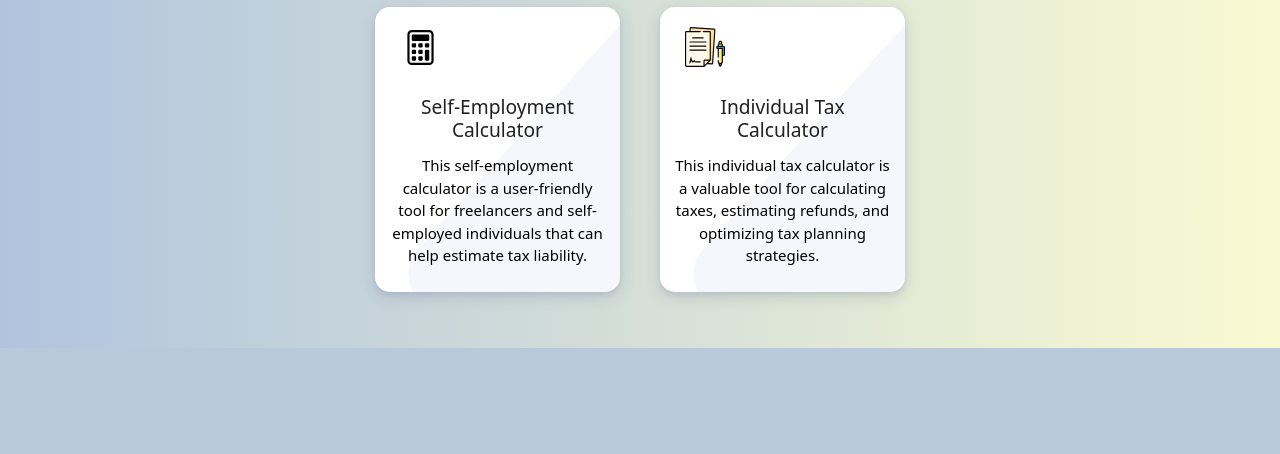
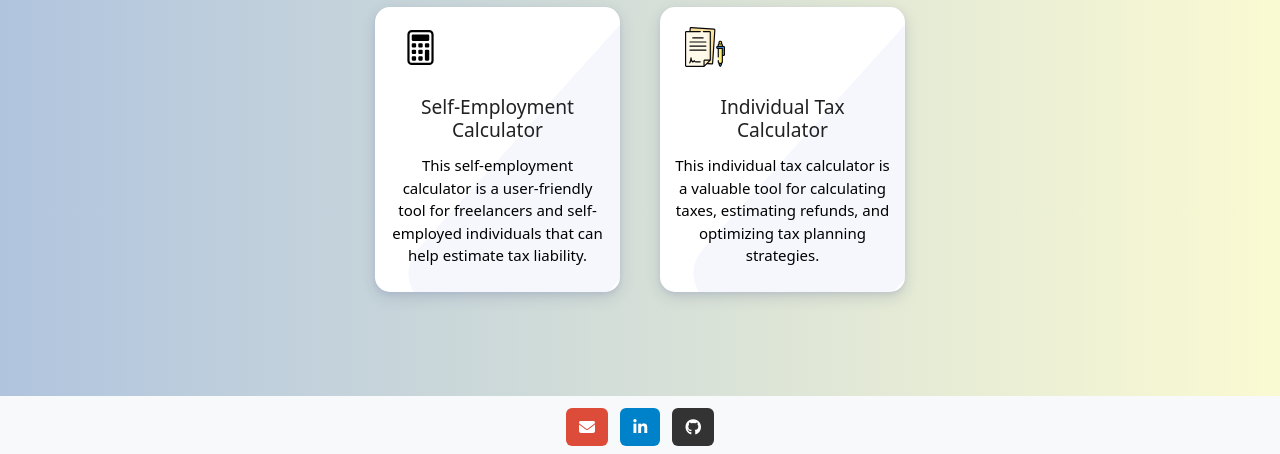
Before and after one commit to 0bscurity/estimatedTaxCalculator, a Django app: page / in a window 1280 px wide. Shown: the part 1061-1515 px from the top of the page. Before the commit the page ends 1409 px from the top, so only its background shows below. Run offline with Django 4.2, Linux system fonts and the light colour scheme; some libraries are stand-ins or nearby versions.

Commit message:
Added a simple footer with links to my github, linkedin, and a mailto link.

```diff
--- a/static/css/styles.css
+++ b/static/css/styles.css
@@ -4,7 +4,7 @@ body {
 
 
 /* Home page action button animation */
-.getStarted:hover {
+.footerLink:hover {
     transform: scale(1.1);
     transition: .5s;
 }
--- a/templates/base.html
+++ b/templates/base.html
@@ -20,6 +20,8 @@
     <script src="https://code.jquery.com/jquery-3.6.1.min.js"
             integrity="sha256-o88AwQnZB+VDvE9tvIXrMQaPlFFSUTR+nldQm1LuPXQ="
             crossorigin="anonymous"></script>
+    <script src="https://kit.fontawesome.com/12ef49154d.js" crossorigin="anonymous"></script>
+
 
 </head>
 
@@ -28,6 +30,7 @@
 {% block content %}
 
 {% endblock %}
+{% include 'footer.html' %}
 </body>
 
 </html>
--- a/templates/estimated_payments/home-product-buttons.html
+++ b/templates/estimated_payments/home-product-buttons.html
@@ -1,4 +1,4 @@
-<div class="section_our_solution">
+<div class="section_our_solution pb-5">
     <div class="row">
         <div class="col-lg-12 col-md-12 col-sm-12">
             <div class="our_solution_category">
--- /dev/null
+++ b/templates/footer.html
@@ -0,0 +1,37 @@
+<footer class="bg-light text-center text-white">
+    <div class="container p-2 pb-0">
+        <section class="pb-1">
+            <!-- Google -->
+            <a
+                    class="btn text-white btn-floating m-1 footerLink"
+                    style="background-color: #dd4b39;"
+                    href="mailto:email@example.com"
+                    target="_blank"
+                    rel="noopener"
+                    role="button"
+            ><i class="fa-solid fa-envelope"></i
+            ></a>
+
+            <!-- Linkedin -->
+            <a
+                    class="btn text-white btn-floating m-1 footerLink"
+                    style="background-color: #0082ca;"
+                    href="https://www.linkedin.com/in/andrew-hawk-450455224/"
+                    target="_blank"
+                    rel="noopener"
+                    role="button"
+            ><i class="fab fa-linkedin-in"></i
+            ></a>
+            <!-- Github -->
+            <a
+                    class="btn text-white btn-floating m-1 footerLink"
+                    style="background-color: #333333;"
+                    href="https://github.com/0bscurity"
+                    target="_blank"
+                    rel="noopener"
+                    role="button"
+            ><i class="fab fa-github"></i
+            ></a>
+        </section>
+    </div>
+</footer>
```
